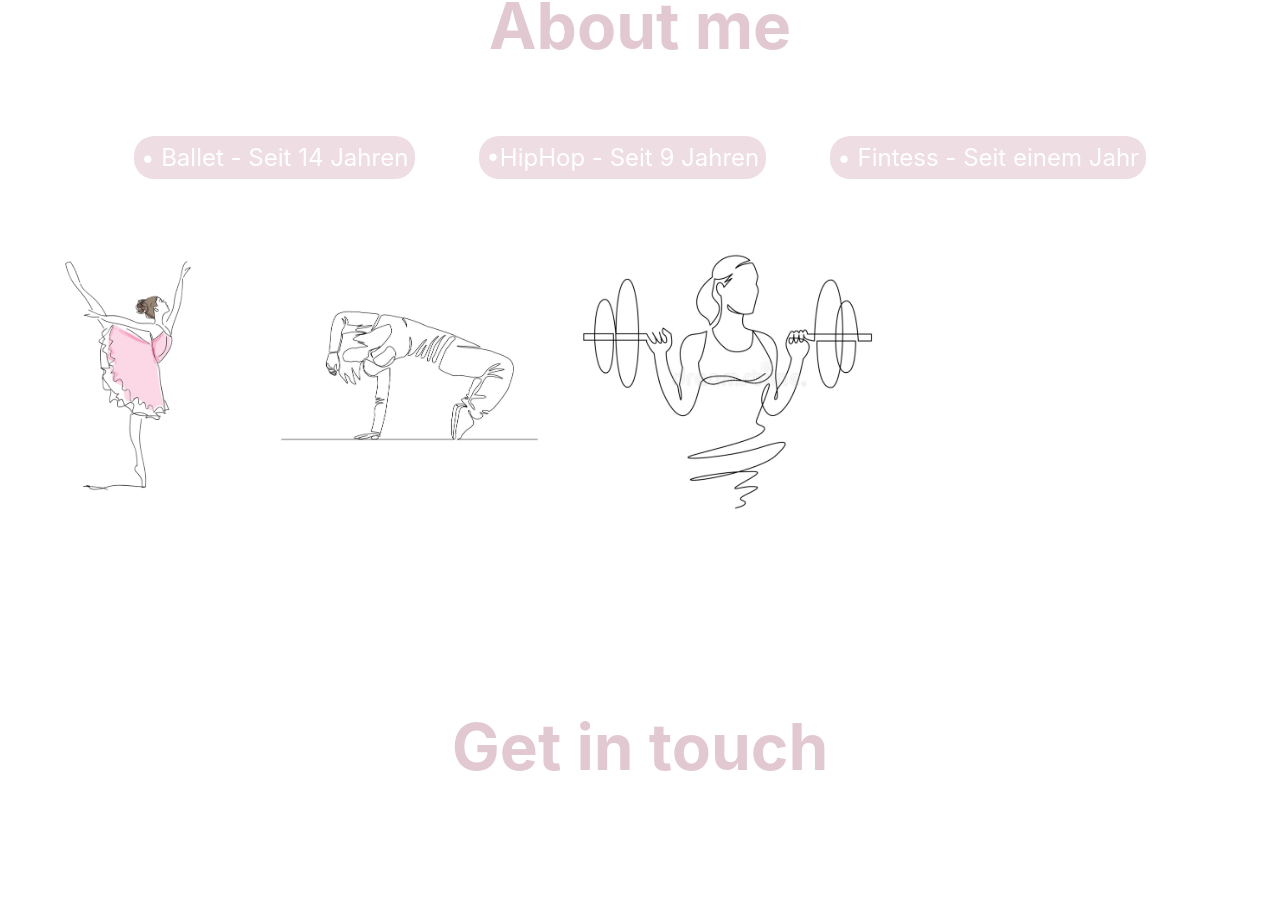
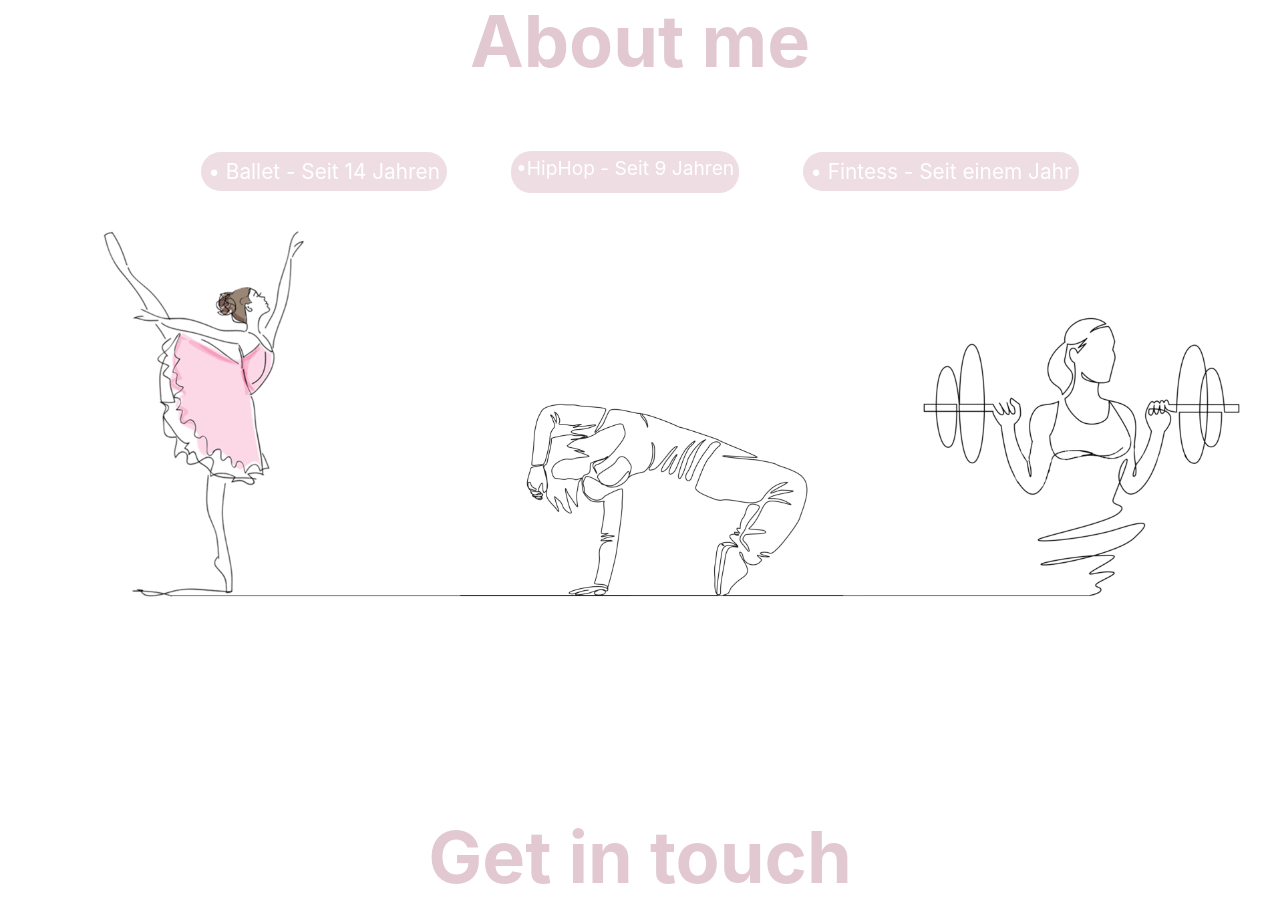
Before and after one commit to marianives/marianivesgallo.ch, a React app: page / in a window 1280 px wide. Shown: the part 2629-3552 px from the top of the page. Built offline with nearby package versions, Linux system fonts and the light colour scheme.

Commit message:
update about me

```diff
--- a/src/App.css
+++ b/src/App.css
@@ -84,23 +84,11 @@
 }
 
 .bildone {
-  max-width: 20%;
+  max-width: 100%;
   height: auto;
   align-self: center;
 }
 
-.bildtwo {
-  max-width: 24%;
-  height: auto;
-  align-self: center;
-
-}
-
-.bildthree {
-  max-width: 27%;
-  height: auto;
-  align-self: center;
-}
 
 .jahr {
   flex: none;
@@ -132,7 +120,7 @@
 .titelgit {
   align-self: center;
   color: #E2C9D1;
-  font-size: 4rem;
+  font-size: 4.5rem;
   margin-top: 10rem;
   margin-bottom: none;
 }
@@ -157,16 +145,16 @@
   color: white;
   padding: 7px;
   border-radius: 20px;
-  font-size: 1.5rem;
+  font-size: 1.3rem;
   font-style: bold;
 }
 
 .hobbynamehh {
   background-color: #EEDEE3;
   color: white;
-  padding: 7px;
+  padding: 5px;
   border-radius: 20px;
-  font-size: 1.5rem;
+  font-size: 1.2rem;
   font-style: bold;
   margin-right: 4rem;
   margin-left: 4rem;
@@ -180,7 +168,7 @@
 .titelaboutme {
   align-self: center;
   color: #E2C9D1;
-  font-size: 4rem;
+  font-size: 4.5rem;
   margin-top: 0.1rem;
   margin-bottom: 3rem;
 }
@@ -210,7 +198,7 @@
 .titelSP {
   align-self: center;
   color: rgb(182, 224, 255);
-  font-size: 4rem;
+  font-size: 4.5rem;
   margin-top: 1rem;
   margin-bottom: 7rem;
 }
--- a/src/components/Aboutme.js
+++ b/src/components/Aboutme.js
@@ -1,11 +1,10 @@
 import React from 'react'
-import ballet from "../images/balletcolor.png"
-import hiphop from "../images/hiphop.jpg"
-import gym from "../images/gym.jpg"
+import background from "../images/backgroundaboutme.png"
+
 
 const Aboutme = () => {
   return (
-    <div className='aboutme'>
+    <div className='aboutme' >
       <h1 className='titelaboutme'>About me</h1>
       <div className='hobby'>
         <div className='hobbys'>
@@ -21,9 +20,7 @@ const Aboutme = () => {
         </div>
       </div>
       <div className='images'>
-        <img src={ballet} alt="ballet" className='bildone'></img>
-        <img src={hiphop} alt="hiphop" className='bildtwo'></img>
-        <img src={gym} alt="gym" className='bildthree'></img>
+        <img src={background} alt="hobbys" className='bildone'></img>
       </div>
     </div>
   )
```
Also changed, not shown: src/images/backgroundaboutme.png (added), src/images/gym.jpg.
